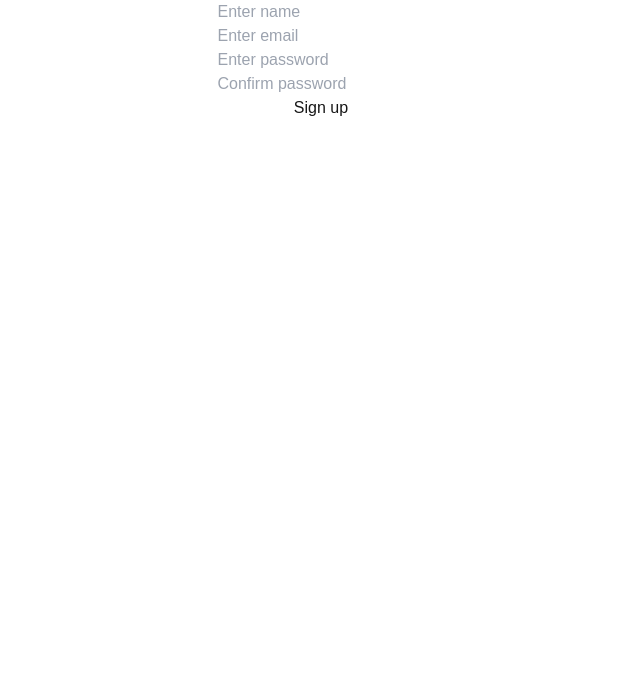
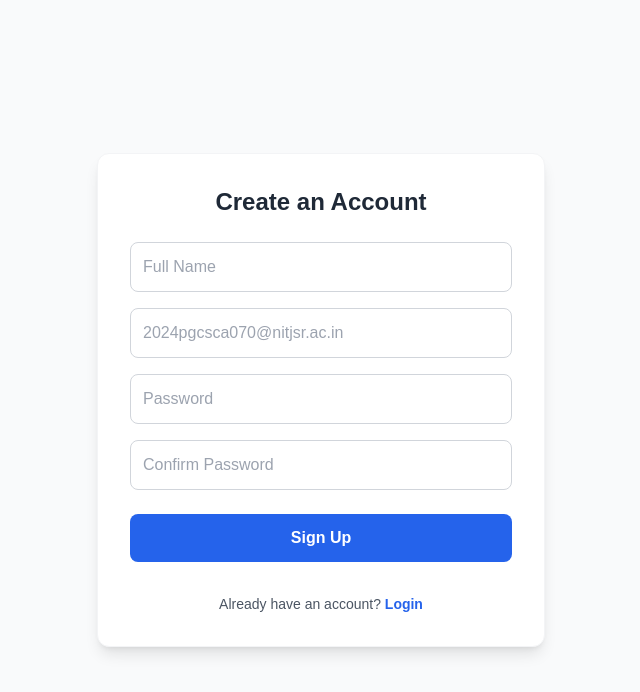
Before and after one commit to KDhawan03/hostel-complaints, a Next.js app: page /signup in a window 1280 px wide. Shown: the top 692 px of the page, without its empty margins (319-959 px from the left). Built offline with nearby package versions, Linux system fonts and the light colour scheme.

Commit message:
added signup and login pages

```diff
--- a/app/api/login/route.js
+++ b/app/api/login/route.js
@@ -1,4 +1,5 @@
 import { prisma } from "@/lib/prisma";
+import bcrypt from 'bcrypt';
 
 export async function POST(req) {
     try {
@@ -11,7 +12,7 @@
 
         if(!isPassValid) return Response.json({error: "Invalid email or password"}, {status: 401});
 
-        return Response.json({success: true}, {status:200}, {id:user.id, name:user.name, role:user.role})
+        return Response.json({success: true, id:existingUser.id, name:existingUser.name, role:existingUser.role}, {status:200})
 
     } catch (error) {
         return Response.json({ error: "Internal Server Error" }, { status: 500 });
--- /dev/null
+++ b/app/components/Navbar.js
@@ -0,0 +1,53 @@
+'use client'
+import React, { useEffect, useState } from 'react'
+import Link from 'next/link';
+import { useRouter } from "next/navigation";
+import { getStoredUser, clearUser } from "@/lib/auth";
+
+const Navbar = () => {
+    const [user, setUser] = useState(null);
+    const router = useRouter();
+
+    useEffect(() => {
+      const u = getStoredUser();
+      setUser(u);
+    }, []);
+
+    function handleLogout () {
+        clearUser();
+        setUser(null);
+        router.push('/');
+    }
+  return (
+    <nav className='flex items-center justify-between px-5 w-full h-16 sticky top-0 bg-white border-b shadow-sm z-50'>
+        <div>
+            <Link href="/" className='text-3xl font-bold text-blue-500'> Hostel Complaints </Link>
+        </div>
+
+        <div>
+            {user ? (
+                <div className='flex items-center gap-6'>
+                    <span className='text-gray-600'>Hi, <span className='font-semibold'>{user.name}</span></span>
+                    <button
+                        className='text-red-500 hover:text-red-700 font-medium transition'
+                        onClick={handleLogout}>
+                        Logout
+                    </button>
+                </div>
+            ) : (
+                <div className='space-x-8'>
+                    <Link href="/login" className='text-gray-600 hover:text-blue-500 transition'>
+                        Login
+                    </Link>
+                    <Link href="/signup"
+                        className='bg-blue-500 text-white px-4 py-2 rounded-lg hover:bg-blue-600 transition'>
+                        Signup
+                    </Link>
+                </div>
+            )}
+        </div>
+    </nav>
+  )
+}
+
+export default Navbar
--- /dev/null
+++ b/app/login/page.js
@@ -0,0 +1,88 @@
+'use client'
+import Link from 'next/link';
+import { useRouter } from 'next/navigation';
+import React, { useState } from 'react'
+import { storeUser } from '@/lib/auth';
+
+function LoginPage() {
+    const [email, setEmail] = useState("");
+    const [password, setPassword] = useState("");
+    const [loading, setLoading] = useState(false);
+
+    const router = useRouter();
+
+    const handleLogin = async(e) => {
+        e.preventDefault();
+        setLoading(true);
+        try {
+            const res = await fetch('/api/login', {
+                method: 'POST',
+                headers: {'Content-Type': 'application/json'},
+                body:JSON.stringify({email, password})
+            });
+
+            const data = await res.json();
+            if(res.ok) {
+                storeUser(data);
+                router.push('/')
+            } else {
+                alert(data.error);
+            }
+
+        } catch (error) {
+            alert("something went wrong");
+        } finally {
+            setLoading(false);
+
+        }
+    }
+
+  return (
+    <div className="flex min-h-screen items-center justify-center bg-gray-50">
+      <form onSubmit={handleLogin} className="w-96 bg-white p-8 rounded-xl shadow-md border border-gray-100">
+
+        <h1 className="text-2xl font-bold mb-6 text-center text-gray-800">Welcome Back</h1>
+
+        <div className="mb-4">
+          <label className="block text-sm font-medium text-gray-700 mb-1">Email</label>
+          <input
+            type="email"
+            value={email}
+            onChange={(e) => setEmail(e.target.value)}
+            className="w-full p-2 border rounded-lg focus:ring-2 focus:ring-blue-500 outline-none text-black"
+            placeholder="2024pgcsc070a@nitjsr.ac.in"
+            required
+          />
+        </div>
+
+        <div className="mb-6">
+          <label className="block text-sm font-medium text-gray-700 mb-1">Password</label>
+          <input
+            type="password"
+            value={password}
+            onChange={(e) => setPassword(e.target.value)}
+            className="w-full p-2 border rounded-lg focus:ring-2 focus:ring-blue-500 outline-none text-black"
+            placeholder="Enter Password"
+            required
+          />
+        </div>
+
+        <button
+          type="submit"
+          disabled={loading}
+          className="w-full bg-blue-600 text-white py-2 rounded-lg hover:bg-blue-700 transition disabled:bg-gray-400 font-semibold"
+        >
+          {loading ? "Logging in..." : "Login"}
+        </button>
+
+        <p className="mt-4 text-center text-sm text-gray-600"> Dont have an account?{' '}
+          <Link href="/signup" className="text-blue-600 hover:underline font-medium">
+            Sign up
+          </Link>
+        </p>
+      </form>
+    </div>
+  )
+}
+
+export default LoginPage
--- a/app/page.js
+++ b/app/page.js
@@ -1,7 +1,8 @@
-import Image from "next/image";
-
+import Navbar from './components/Navbar'
 export default function Home() {
   return (
-    <div>Hello</div>
+    <div>
+      <Navbar />
+    </div>
   );
 }
--- a/app/signup/page.js
+++ b/app/signup/page.js
@@ -1,5 +1,7 @@
 "use client";
-import React, { useState } from 'react'
+import Link from 'next/link';
+import { useRouter } from 'next/navigation';
+import React, { useEffect, useState } from 'react'
 
 const Signup = () => {
     const [name, setName] = useState("");
@@ -8,8 +10,18 @@
     const [confirmPassword, setConfirmPassword] = useState("");
     const [loading, setLoading] = useState(false);
 
+    const router = useRouter();
+
+    useEffect(() => {
+      const storedUser = localStorage.getItem("user");
+      if(storedUser) {
+        router.push("/");
+      }
+    }, [router]);
+
     const handleSubmit = async (e) => {
         e.preventDefault();
+        setLoading(true);
         if (password !== confirmPassword) {
             alert("Passwords do not match!");
             return;
@@ -40,15 +52,62 @@
     }
 
   return (
-    <form onSubmit={handleSubmit} className='flex flex-col items-center  '>
-        <input type='text' placeholder='Enter name' value={name} onChange={(e) => setName(e.target.value)}/>
-        <input type='email' placeholder='Enter email' value={email} onChange={(e) => setEmail(e.target.value)}/>
-        <input type='password'placeholder='Enter password' value={password} onChange={(e) => setPassword(e.target.value)}/>
-        <input type='text' placeholder='Confirm password' value={confirmPassword} onChange={(e) => setConfirmPassword(e.target.value)}/>
-        <button type='submit' disabled = {loading}>
-          {loading?"Please wait": "Sign up"}
-        </button>
-    </form>
+    <div className="flex min-h-screen items-center justify-center bg-gray-50 px-4">
+        <form onSubmit={handleSubmit} className="flex flex-col gap-4 w-full max-w-md bg-white p-8 rounded-xl shadow-lg border border-gray-100">
+            <h2 className="text-2xl font-bold text-center text-gray-800 mb-2">Create an Account</h2>
+
+            <input
+                type='text'
+                placeholder='Full Name'
+                value={name}
+                onChange={(e) => setName(e.target.value)}
+                className="w-full p-3 border border-gray-300 rounded-lg focus:outline-none focus:ring-2 focus:ring-blue-500 focus:border-transparent transition text-black"
+                required
+            />
+
+            <input
+                type='email'
+                placeholder='2024pgcsca070@nitjsr.ac.in'
+                value={email}
+                onChange={(e) => setEmail(e.target.value)}
+                className="w-full p-3 border border-gray-300 rounded-lg focus:outline-none focus:ring-2 focus:ring-blue-500 focus:border-transparent transition text-black"
+                required
+            />
+
+            <input
+                type='password'
+                placeholder='Password'
+                value={password}
+                onChange={(e) => setPassword(e.target.value)}
+                className="w-full p-3 border border-gray-300 rounded-lg focus:outline-none focus:ring-2 focus:ring-blue-500 focus:border-transparent transition text-black"
+                required
+            />
+
+            <input
+                type='password'
+                placeholder='Confirm Password'
+                value={confirmPassword}
+                onChange={(e) => setConfirmPassword(e.target.value)}
+                className="w-full p-3 border border-gray-300 rounded-lg focus:outline-none focus:ring-2 focus:ring-blue-500 focus:border-transparent transition text-black"
+                required
+            />
+
+            <button
+                type='submit'
+                disabled={loading}
+                className="w-full bg-blue-600 text-white font-semibold py-3 rounded-lg hover:bg-blue-700 active:bg-blue-800 transition-colors disabled:bg-gray-400 mt-2"
+            >
+                {loading ? "Please wait..." : "Sign Up"}
+            </button>
+
+            <p className="mt-4 text-center text-sm text-gray-600">
+                Already have an account?{' '}
+                <Link href="/login" className="text-blue-600 hover:underline font-semibold">
+                    Login
+                </Link>
+            </p>
+        </form>
+    </div>
   )
 }
 
--- /dev/null
+++ b/lib/auth.js
@@ -0,0 +1,18 @@
+export function getStoredUser() {
+    if (typeof window === "undefined") return null;
+
+    try {
+      const raw = localStorage.getItem("user");
+      return raw ? JSON.parse(raw) : null;
+    } catch {
+      return null;
+    }
+  }
+
+  export function storeUser(user) {
+    localStorage.setItem("user", JSON.stringify(user));
+  }
+
+  export function clearUser() {
+    localStorage.removeItem("user");
+  }
```
